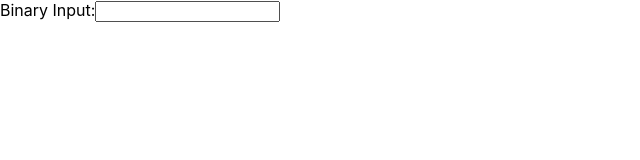
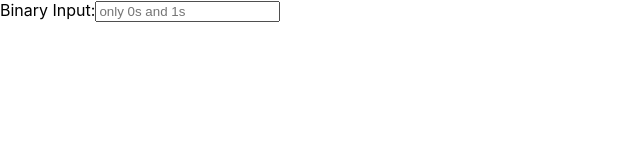
Before and after one commit to adnguyen527/practice-projects, a React (Create React App) app in the folder bin2dec/: page / in a window 1280 px wide. Shown: the top 160 px of the page, without its empty margins (0-640 px from the left). Built offline with nearby package versions, Linux system fonts and the light colour scheme.

Commit message:
added check for longer than 8 digits; placeholder text

```diff
--- a/bin2dec/src/DecimalOutput.js
+++ b/bin2dec/src/DecimalOutput.js
@@ -4,9 +4,11 @@ export default function DecimalOutput(props) {
     var binArray = props.binArray;
     const [decimalNum, setDecimalNum] = useState('');
 
+    // when binArray is changed
     useEffect(() => {
         var sum = 0;
         // iterate through array and add the numbers to the sum
+        // convert to decimal number
         for (let i = 0; i < binArray.length; i++) {
             sum += binArray[i] * Math.pow(2, i);
         }
--- a/bin2dec/src/InputForm.js
+++ b/bin2dec/src/InputForm.js
@@ -30,9 +30,13 @@ function InputForm(props) {
           <input
             value={binInput}
             onChange={handleBinInput}
+            placeholder="only 0s and 1s"
           />
           { (!isBin && binInput !== '') &&
             <p>This is not a Binary Number!</p>
+          }
+          { (!isBin && binInput.length > 8) &&
+            <p>No more than 8 digits!</p>
           }
           { (isBin && binInput !== '') &&
             <h1>Your Binary Number is {binInput}.</h1>
```
Also changed, not shown: 1 other file (tests, documents, lock files or other folders).
